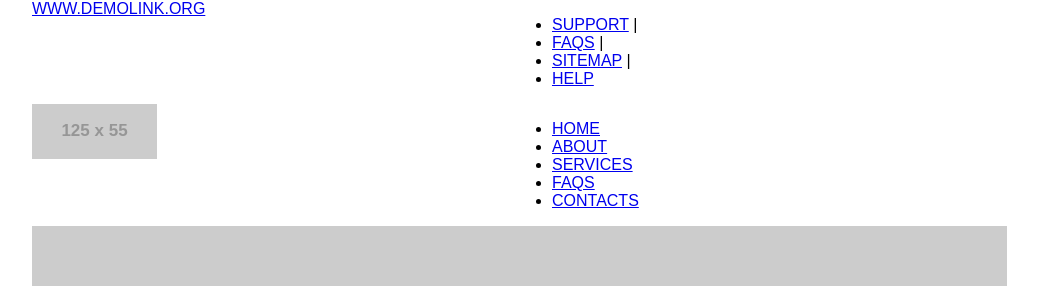
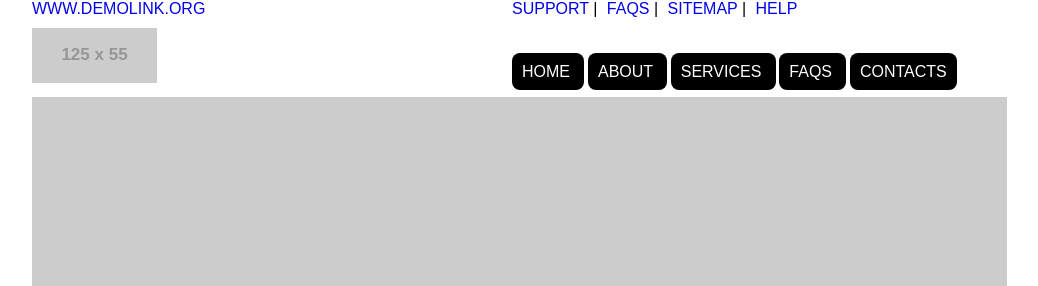
Before and after one commit to traviscooley/960_project, a plain HTML site: page index.html in a window 1280 px wide. Shown: the top 286 px of the page, without its empty margins (138-1176 px from the left). Drawn offline with Linux system fonts and the light colour scheme; placeholder pictures from the web are drawn by us.

Commit message:
added style.css to index.html

```diff
--- a/css/style.css
+++ b/css/style.css
@@ -0,0 +1,54 @@
+.top-bar a {
+    text-decoration: none;
+}
+
+.top-bar ul {
+    list-style: none;
+    padding: 0px;
+    margin: 0px;
+}
+
+.top-bar li {
+    display: inline;
+    margin-right: 5px;
+}
+
+.top-bar a {
+    text-decoration: gray;
+}
+
+.nav-bar a {
+    text-decoration: none;
+    color: white;
+}
+.nav-bar ul {
+    list-style: none;
+    padding: 0px;
+    margin-top: 45px;
+}
+
+.nav-bar li {
+    display: inline;
+    background-color: black;
+    padding: 10px;
+    border-radius: 8px;
+    margin-right: 3.5px;
+}
+
+.nav-bar li:hover {
+    background-color: orange;
+    cursor: pointer;
+}
+
+.hero {
+    position: relative;
+}
+
+.over-hero {
+    position: absolute;
+    top: 192px; left: 75px; bottom: 192px;
+}
+
+.title {
+    margin-top: 10px;
+}
--- a/index.html
+++ b/index.html
@@ -4,26 +4,27 @@
 
     <head>
         <title>960_Project</title>
-        <link rel="stylesheet" type="text/css" href="css/960.css">
-        <link rel="stylesheet" type="text/css" href="css/normalize.css">
+        <link rel="stylesheet" href="css/960.css">
+        <link rel="stylesheet" href="css/normalize.css">
+        <link rel="stylesheet" href="css/style.css">
     </head>
 
     <body>
-        <div class="container_12">
+        <div class="top-bar container_12">
             <div class="grid_6">
                 <a href="#">WWW.DEMOLINK.ORG</a>
             </div>
             <div class="grid_6">
                 <ul>
-                    <li><a href="#">SUPPORT</a> |</li>
-                    <li><a href="#">FAQS</a> |</li>
-                    <li><a href="#">SITEMAP</a> |</li>
+                    <li><a href="#">SUPPORT</a> | </li>
+                    <li><a href="#">FAQS</a> | </li>
+                    <li><a href="#">SITEMAP</a> | </li>
                     <li><a href="#">HELP</a></li>
                 </ul>
             </div>
         </div>
-        <div class="container_12">
-            <div class="grid_6">
+        <div class="nav-bar container_12">
+            <div class="title grid_6">
                 <img src="http://placehold.it/125x55" alt="Detroix">
             </div>
             <div class="grid_6">
@@ -40,9 +41,11 @@
                 </ul>
             </div>
         </div>
-        <div class="container_12">
+        <div class="hero container_12">
             <div class="grid_12">
                 <img src="http://placehold.it/975x575" alt="">
+            </div>
+            <div class="over-hero">
                 <h1>THINK BIG.</h1>
                 <h4>WIN THE WORLD.</h4>
                 <a href="#">READ MORE</a>
```
Also changed, not shown: 960_grid.html (+2 -2 lines), services.html (+3 -2 lines).
